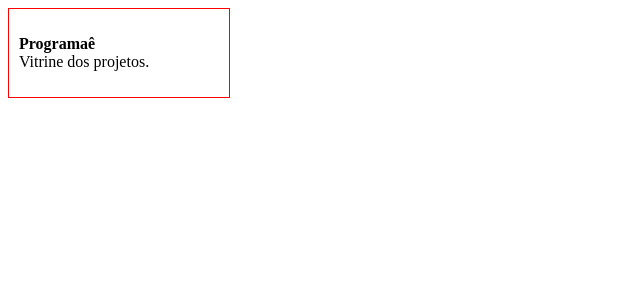
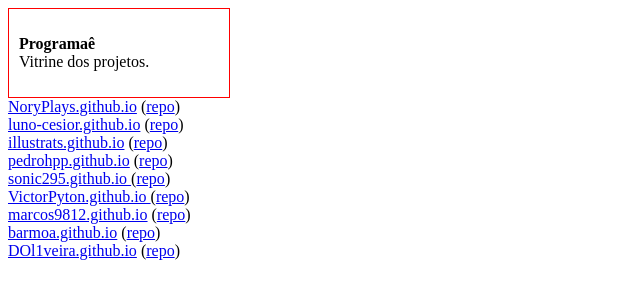
Before and after one commit to Programae/programae.github.io, a plain HTML site: page index.html in a window 1280 px wide. Shown: the whole page, without its empty margins (0-640 px from the left). Drawn offline with Linux system fonts and the light colour scheme.

Commit message:
Update index.html

```diff
--- a/index.html
+++ b/index.html
@@ -20,5 +20,55 @@ div {
 </head>
 <body>
 <div><p class="font1"><b>Programaê</b><br>Vitrine dos projetos.</p></div>
+
+<a href="http://NoryPlays.github.io">NoryPlays.github.io</a>
+(<a href="https://github.com/NoryPlays/NoryPlays.github.io">repo</a>)
+
+<br>
+
+<a href="http://luno-cesior.github.io">luno-cesior.github.io</a>
+(<a href="https://github.com/luno-cesior/luno-cesior.github.io">repo</a>)
+
+<br>
+
+<a href="http://illustrats.github.io
+">illustrats.github.io</a>
+(<a href="https://github.com/illustrats/illustrats.github.io">repo</a>)
+
+<br>
+
+<a href="http://pedrohpp.github.io
+">pedrohpp.github.io</a>
+(<a href="https://github.com/pedrohpp/pedrohpp.github.io">repo</a>)
+
+<br>
+
+<a href="http://sonic295.github.io
+">sonic295.github.io
+</a>
+(<a href="https://github.com/sonic295/sonic295.github.io">repo</a>)
+
+<br>
+
+<a href="http://VictorPyton.github.io
+">VictorPyton.github.io
+</a>
+(<a href="https://github.com/VictorPyton/VictorPyton.github.io">repo</a>)
+
+<br>
+
+<a href="http://marcos9812.github.io">marcos9812.github.io</a>
+(<a href="https://github.com/marcos9812/marcos9812.github.io">repo</a>)
+
+<br>
+
+<a href="http://barmoa.github.io">barmoa.github.io</a>
+(<a href="https://github.com/Barmoa/barmoa.github.io">repo</a>)
+
+<br>
+
+<a href="http://DOl1veira.github.io">DOl1veira.github.io</a>
+(<a href="https://github.com/DOl1veira/DOl1veira.github.io">repo</a>)
+
 </body>
 </html>
```
